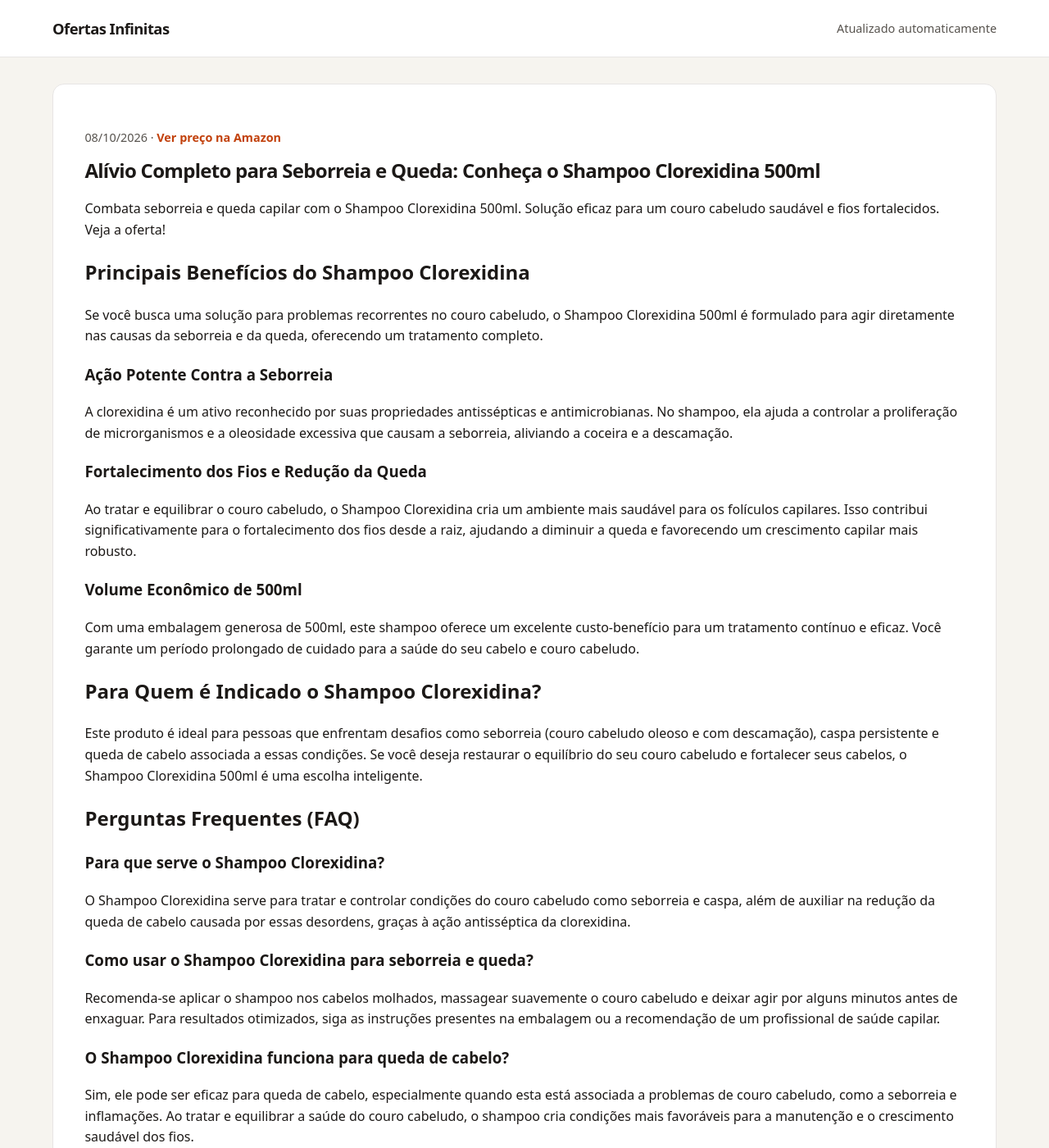
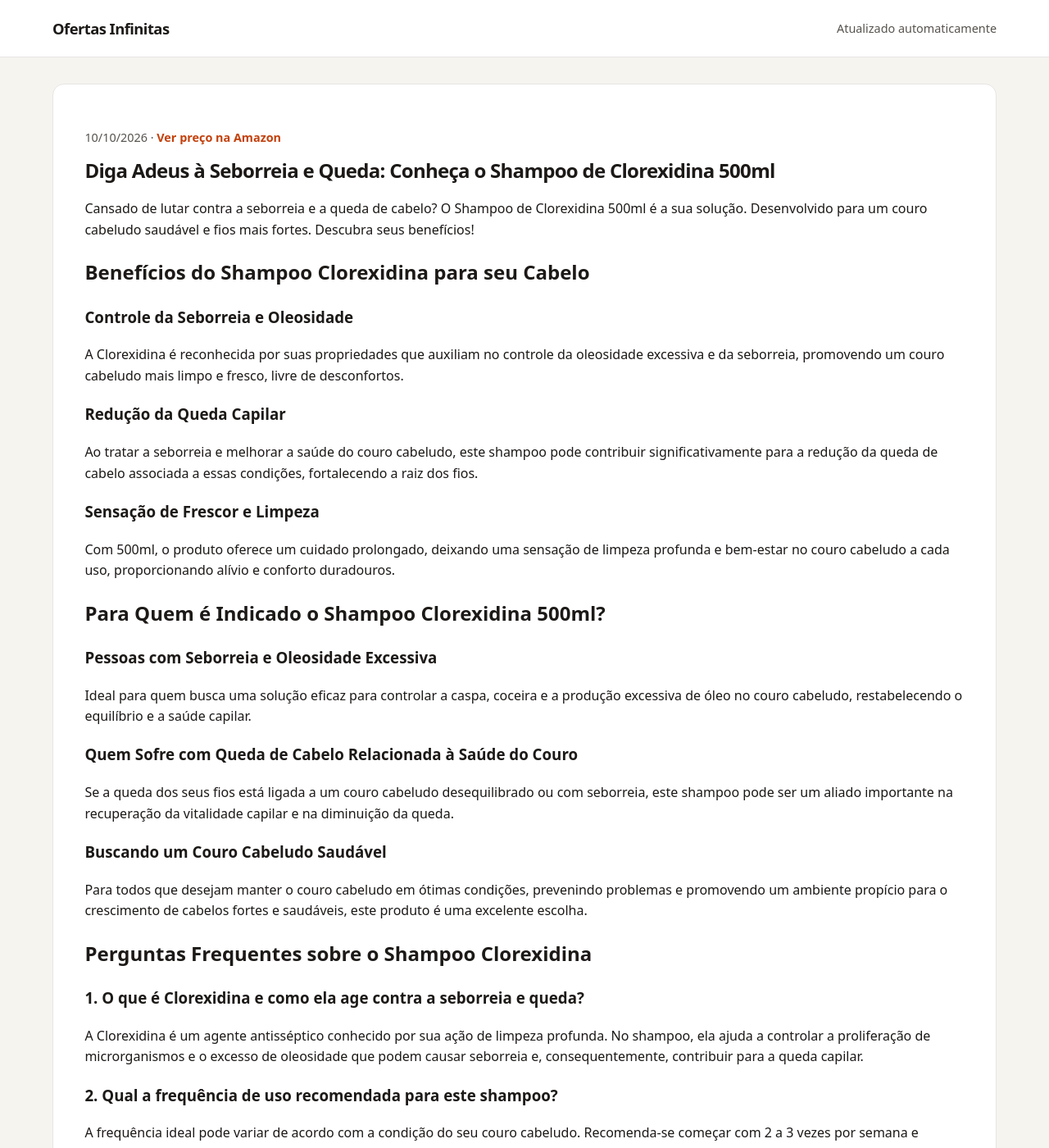
Before and after one commit to Monuver/afiliado, a Jekyll site: the page built from _posts/2026-08-19-shampoo-clorexidina-seborreia-queda-500ml-b09l9qkmd1.md, in a window 1280 px wide and 1400 px high. Shown: the whole window at 82% size. Built offline with Jekyll 4.4.1, drawn with Linux system fonts in a browser that asks for light colours; some of the changed text lies outside the part shown.

Commit message:
chore: novas ofertas geradas automaticamente

```diff
--- a/_posts/2026-08-19-shampoo-clorexidina-seborreia-queda-500ml-b09l9qkmd1.md
+++ b/_posts/2026-08-19-shampoo-clorexidina-seborreia-queda-500ml-b09l9qkmd1.md
@@ -1,8 +1,8 @@
 ---
 layout: post
-title: 'Alívio Completo para Seborreia e Queda: Conheça o Shampoo Clorexidina 500ml'
-description: Combata seborreia e queda capilar com o Shampoo Clorexidina 500ml. Solução eficaz para um couro cabeludo saudável e fios fortalecidos. Veja a oferta!
-date: 2026-10-08 12:18:16 -0300
+title: 'Diga Adeus à Seborreia e Queda: Conheça o Shampoo de Clorexidina 500ml'
+description: Cansado de lutar contra a seborreia e a queda de cabelo? O Shampoo de Clorexidina 500ml é a sua solução. Desenvolvido para um couro cabeludo saudável e...
+date: 2026-10-10 11:18:23 -0300
 categories:
 - ofertas
 image: ''
@@ -10,44 +10,42 @@ preco: Ver preço na Amazon
 affiliate_url: https://amzn.to/4qzhrZ9
 ---
 
-# Alívio Completo para Seborreia e Queda: Conheça o Shampoo Clorexidina 500ml
+# Diga Adeus à Seborreia e Queda: Conheça o Shampoo de Clorexidina 500ml
 
-Combata seborreia e queda capilar com o Shampoo Clorexidina 500ml. Solução eficaz para um couro cabeludo saudável e fios fortalecidos. Veja a oferta!
+Cansado de lutar contra a seborreia e a queda de cabelo? O Shampoo de Clorexidina 500ml é a sua solução. Desenvolvido para um couro cabeludo saudável e fios mais fortes. Descubra seus benefícios!
 
-## Principais Benefícios do Shampoo Clorexidina
+## Benefícios do Shampoo Clorexidina para seu Cabelo
 
-Se você busca uma solução para problemas recorrentes no couro cabeludo, o Shampoo Clorexidina 500ml é formulado para agir diretamente nas causas da seborreia e da queda, oferecendo um tratamento completo.
+### Controle da Seborreia e Oleosidade
+A Clorexidina é reconhecida por suas propriedades que auxiliam no controle da oleosidade excessiva e da seborreia, promovendo um couro cabeludo mais limpo e fresco, livre de desconfortos.
 
-### Ação Potente Contra a Seborreia
+### Redução da Queda Capilar
+Ao tratar a seborreia e melhorar a saúde do couro cabeludo, este shampoo pode contribuir significativamente para a redução da queda de cabelo associada a essas condições, fortalecendo a raiz dos fios.
 
-A clorexidina é um ativo reconhecido por suas propriedades antissépticas e antimicrobianas. No shampoo, ela ajuda a controlar a proliferação de microrganismos e a oleosidade excessiva que causam a seborreia, aliviando a coceira e a descamação.
+### Sensação de Frescor e Limpeza
+Com 500ml, o produto oferece um cuidado prolongado, deixando uma sensação de limpeza profunda e bem-estar no couro cabeludo a cada uso, proporcionando alívio e conforto duradouros.
 
-### Fortalecimento dos Fios e Redução da Queda
+## Para Quem é Indicado o Shampoo Clorexidina 500ml?
 
-Ao tratar e equilibrar o couro cabeludo, o Shampoo Clorexidina cria um ambiente mais saudável para os folículos capilares. Isso contribui significativamente para o fortalecimento dos fios desde a raiz, ajudando a diminuir a queda e favorecendo um crescimento capilar mais robusto.
+### Pessoas com Seborreia e Oleosidade Excessiva
+Ideal para quem busca uma solução eficaz para controlar a caspa, coceira e a produção excessiva de óleo no couro cabeludo, restabelecendo o equilíbrio e a saúde capilar.
 
-### Volume Econômico de 500ml
+### Quem Sofre com Queda de Cabelo Relacionada à Saúde do Couro
+Se a queda dos seus fios está ligada a um couro cabeludo desequilibrado ou com seborreia, este shampoo pode ser um aliado importante na recuperação da vitalidade capilar e na diminuição da queda.
 
-Com uma embalagem generosa de 500ml, este shampoo oferece um excelente custo-benefício para um tratamento contínuo e eficaz. Você garante um período prolongado de cuidado para a saúde do seu cabelo e couro cabeludo.
+### Buscando um Couro Cabeludo Saudável
+Para todos que desejam manter o couro cabeludo em ótimas condições, prevenindo problemas e promovendo um ambiente propício para o crescimento de cabelos fortes e saudáveis, este produto é uma excelente escolha.
 
-## Para Quem é Indicado o Shampoo Clorexidina?
+## Perguntas Frequentes sobre o Shampoo Clorexidina
 
-Este produto é ideal para pessoas que enfrentam desafios como seborreia (couro cabeludo oleoso e com descamação), caspa persistente e queda de cabelo associada a essas condições. Se você deseja restaurar o equilíbrio do seu couro cabeludo e fortalecer seus cabelos, o Shampoo Clorexidina 500ml é uma escolha inteligente.
+### 1. O que é Clorexidina e como ela age contra a seborreia e queda?
+A Clorexidina é um agente antisséptico conhecido por sua ação de limpeza profunda. No shampoo, ela ajuda a controlar a proliferação de microrganismos e o excesso de oleosidade que podem causar seborreia e, consequentemente, contribuir para a queda capilar.
 
-## Perguntas Frequentes (FAQ)
+### 2. Qual a frequência de uso recomendada para este shampoo?
+A frequência ideal pode variar de acordo com a condição do seu couro cabeludo. Recomenda-se começar com 2 a 3 vezes por semana e observar a resposta, podendo ajustar conforme necessário ou sob orientação profissional.
 
-### Para que serve o Shampoo Clorexidina?
+### 3. Este shampoo pode ser usado em qualquer tipo de cabelo?
+O Shampoo Clorexidina é formulado para tratar especificamente problemas de seborreia e queda, sendo mais indicado para pessoas que enfrentam essas condições, independentemente do tipo de fio (oleoso, seco, misto), focando na saúde do couro cabeludo.
 
-O Shampoo Clorexidina serve para tratar e controlar condições do couro cabeludo como seborreia e caspa, além de auxiliar na redução da queda de cabelo causada por essas desordens, graças à ação antisséptica da clorexidina.
-
-### Como usar o Shampoo Clorexidina para seborreia e queda?
-
-Recomenda-se aplicar o shampoo nos cabelos molhados, massagear suavemente o couro cabeludo e deixar agir por alguns minutos antes de enxaguar. Para resultados otimizados, siga as instruções presentes na embalagem ou a recomendação de um profissional de saúde capilar.
-
-### O Shampoo Clorexidina funciona para queda de cabelo?
-
-Sim, ele pode ser eficaz para queda de cabelo, especialmente quando esta está associada a problemas de couro cabeludo, como a seborreia e inflamações. Ao tratar e equilibrar a saúde do couro cabeludo, o shampoo cria condições mais favoráveis para a manutenção e o crescimento saudável dos fios.
-
-## Não Perca Tempo, Cuide do Seu Cabelo Agora!
-
+## Garanta Já Seu Shampoo de Clorexidina 500ml!
 [Confira o preço atualizado na Amazon](https://amzn.to/4qzhrZ9)
```
Also changed, not shown: _posts/2026-08-18-cafeteira-italiana-expresso-aluminio-xicaras-b08b79hyvc.md (+24 -24 lines), _posts/2026-08-19-cadeira-escritorio-presidente-duoffice-du500a-b09vnbcfdj.md (+25 -25 lines), _posts/2026-08-19-flexiveis-cotonete-bastonetes-bellacotton-150unidades-b0cx9wkp1b.md (+24 -23 lines).
